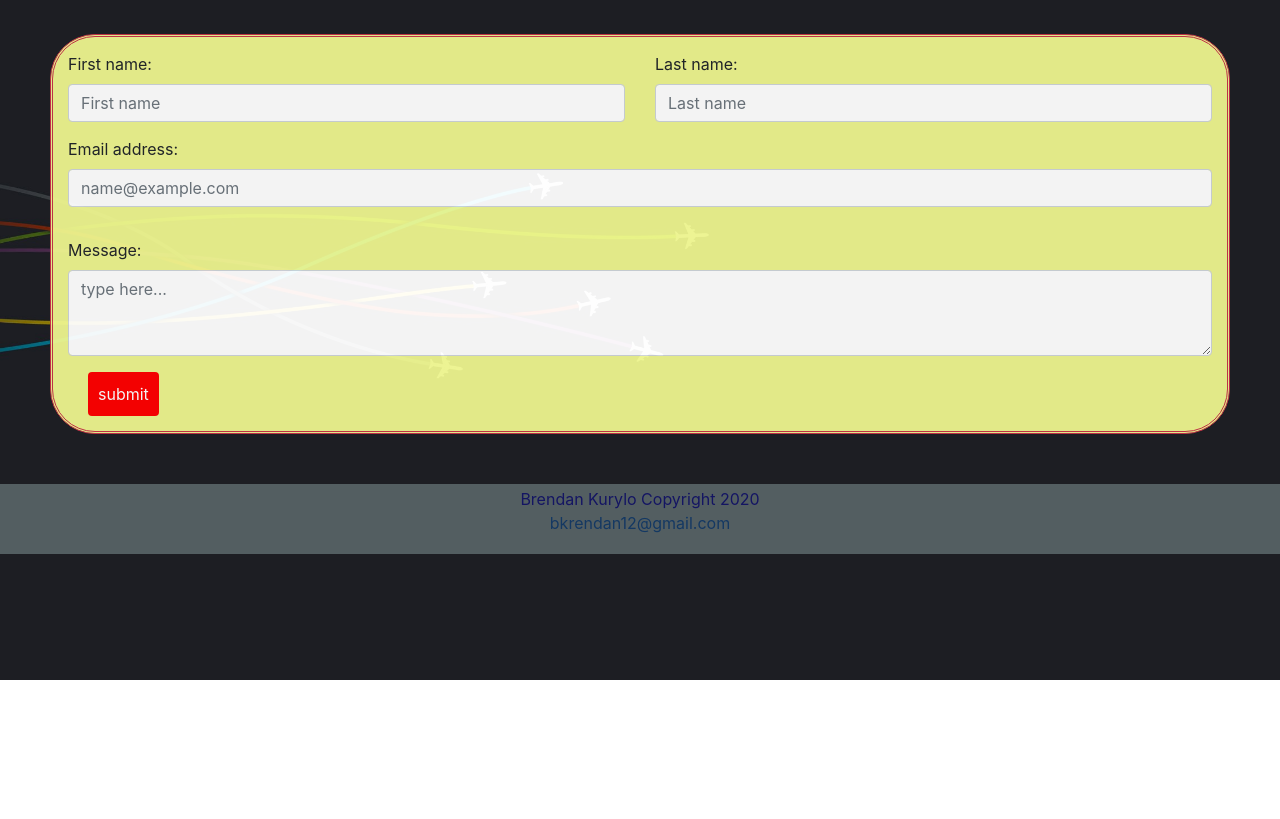
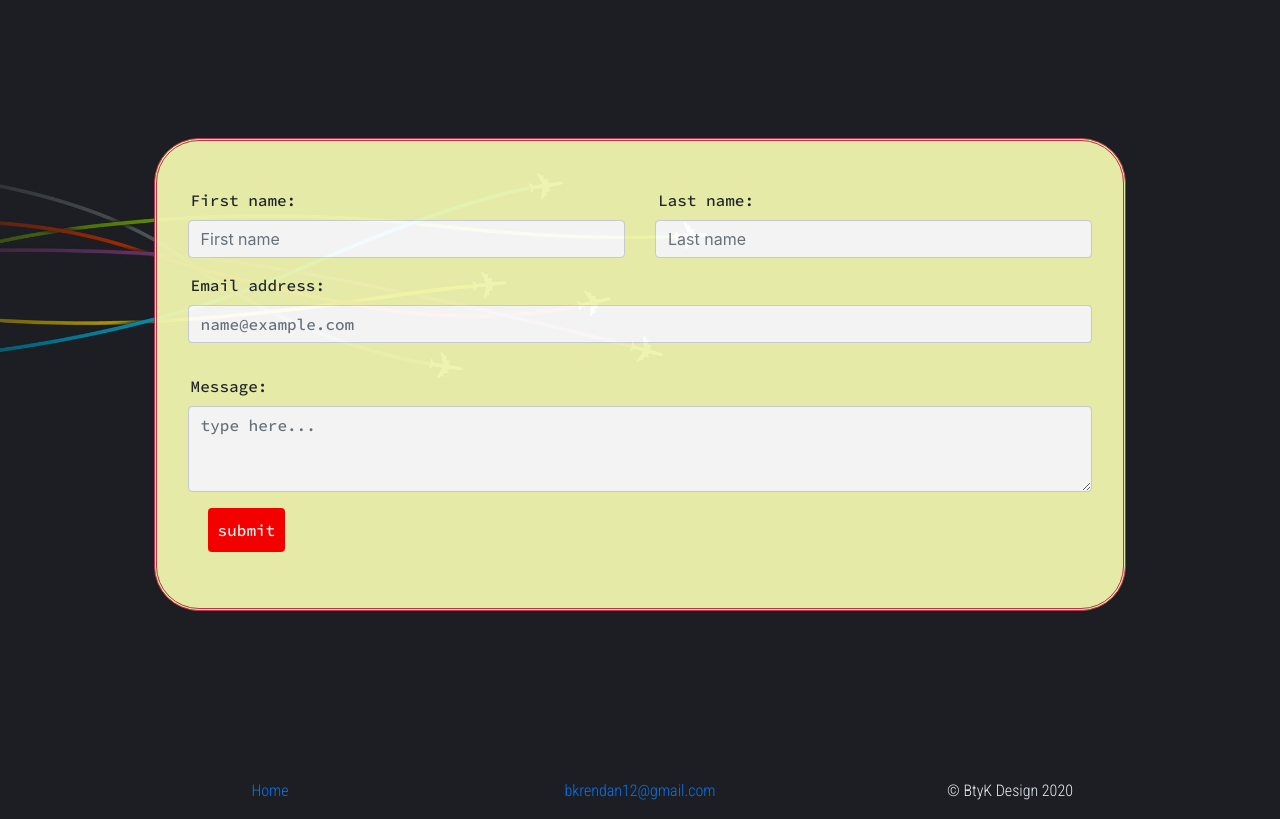
Before and after one commit to Bkrendan12/Homework_02-Responsive_Portfolio, a plain HTML site: page contact.html in a window 1280 px wide. Shown: the part 120-939 px from the top of the page. Before the commit the page ends 800 px from the top, so only its background shows below. Drawn offline with nearby package versions, Linux system fonts and the light colour scheme.

Commit message:
finalized contact page draft_01

```diff
--- a/Assets/styles.css
+++ b/Assets/styles.css
@@ -26,3 +26,12 @@ body {
     color: white;
     font-weight: bold;
 }
+
+footer {
+    text-align: center;
+    position: fixed;
+    padding: 3px;
+    background-color: rgb(221, 255, 251);
+    color: blue;
+    opacity: 0.3;
+}
--- a/Assets/styles2.css
+++ b/Assets/styles2.css
@@ -43,6 +43,7 @@ h2 {
 
 footer {
     text-align: center;
+    position: fixed;
     padding: 3px;
     background-color: rgb(221, 255, 251);
     color: blue;
--- a/Assets/styles3.css
+++ b/Assets/styles3.css
@@ -47,3 +47,12 @@ h1 {
 .youtube {
     width: 25%;
 }
+
+footer {
+    text-align: center;
+    position: fixed;
+    padding: 3px;
+    background-color: rgb(221, 255, 251);
+    color: blue;
+    opacity: 0.3;
+}
--- a/Assets/styles4.css
+++ b/Assets/styles4.css
@@ -4,12 +4,11 @@ body {
     background-repeat: no-repeat;
     background-attachment: fixed;
     background-size: cover;
-}
-
-body {
     font-family: Arial, Helvetica, sans-serif;
     opacity: 0.95;
 }
+
+
 
     * {box-sizing: border-box;}
 
@@ -33,18 +32,39 @@ body {
 }
 
 form {
-    background-color: #eef58f;
-    margin: 50px;
+    background-color: #f0f5af;
+    margin: 12%;
     border-style: double;
     border-radius: 45px;
     border-color: #c83349;
+    padding: 1rem;
+    }
 
-}
+.form-group {
+    padding-left: 15px;
+    padding-top: 15px;
+    padding-right: 15px;
+    font-family: 'Source Code Pro', monospace;
+    }
+
 
 .row {
     padding-left: 15px;
     padding-top: 15px;
     padding-right: 15px;
+}
+
+label {
+    font-family: 'Source Code Pro', monospace;
+    padding-left: 3px;
+}
+
+.col-fn {
+    margin-top: 1rem;
+}
+
+.col-ln {
+    margin-top: 1rem;
 }
 
 .btn.btn-primary {
@@ -57,25 +77,36 @@ form {
     display: inline-block;
     font-size: 16px;
     margin-left: 35px;
-    margin-bottom: 15px;
+    margin-bottom: 2.5rem;
     cursor: pointer;
+    font-family: 'Source Code Pro', monospace;
 
 }
 
-.form-group {
-    padding-left: 15px;
-    padding-top: 15px;
-    padding-right: 15px;
+header {
+    color: white;
+    text-align: center;
+    font-family: 'Roboto Condensed', sans-serif;
 }
 
-.header {
+.col-home  {
+    text-align: center;
+    font-family: 'Roboto Condensed', sans-serif;
+   }
+
+.col-email {
+    text-align: center;
+    font-family: 'Roboto Condensed', sans-serif;
+   }
+
+.col-footer {
+    text-align: center;
+}
+
+.footer.row {
+    width: auto;
+}
+
+p {
     color: aliceblue;
 }
-
-footer {
-    text-align: center;
-    padding: 3px;
-    background-color: rgb(221, 255, 251);
-    color: blue;
-    opacity: 0.3;
-}
--- a/contact.html
+++ b/contact.html
@@ -3,6 +3,11 @@
  <head>
      <meta charset="UTF-8">
      <meta name="viewport" content="width=device-width, initial-scale=1.0">
+     <!-- FONTS -->
+     <link href="https://fonts.googleapis.com/css2?family=Source+Code+Pro:wght@500&display=swap" rel="stylesheet">
+     <link href="https://fonts.googleapis.com/css2?family=Roboto+Condensed:wght@300&family=Source+Code+Pro:wght@500&display=swap" rel="stylesheet">
+
+
        <!-- CSS only -->
     <link rel="stylesheet" href="assets/styles4.css">
     <link rel="stylesheet" href="https://stackpath.bootstrapcdn.com/bootstrap/4.5.2/css/bootstrap.min.css" integrity="sha384-JcKb8q3iqJ61gNV9KGb8thSsNjpSL0n8PARn9HuZOnIxN0hoP+VmmDGMN5t9UJ0Z" crossorigin="anonymous">
@@ -54,18 +59,21 @@
 
     </div>
 
-    <header class="col-md-12 text center">
-      <h1>Contact</h1>
-    </header>
+    <div>
+      <header class="col-md-12 text center">
+        <h1>Contact</h1>
+      </header>
+    </div>
 
-    <form>
+
+    <form justify-content-center >
 
       <div class="row">
-        <div class="col-lg-6">
+        <div class="col-fn col-lg-6">
           <label for="exampleFormControlInput1">First name:</label>
           <input type="text" class="form-control" placeholder="First name">
         </div>
-        <div class="col-lg-6">
+        <div class="col-ln col-lg-6">
           <label for="exampleFormControlInput1">Last name:</label>
           <input type="text" class="form-control" placeholder="Last name">
         </div>
@@ -85,10 +93,43 @@
 
     </form>
 
+
+
+
+
+
+
+
+
+
+
     <footer>
-      <p>Brendan Kurylo Copyright 2020<br>
-      <a href="mailto:bkrendan12@gmail.com">bkrendan12@gmail.com</a></p>
+
+      <div class="container">
+
+        <div class="row justify-content-center">
+
+          <div class="col-home col-lg-4 col-md-4 col-sm-4">
+             <a class="home" href="../Homework_02-Responsive_Portfolio/index.html">Home
+          </div>
+
+          <div class="col-email col-lg-4 col-md-4 col-sm-4">
+            <a class="email" href="mailto:bkrendan12@gmail.com">bkrendan12@gmail.com</a>
+          </div>
+
+          <div class="col-email col-lg-4 col-md-4 col-sm-4">
+            <p>  © BtyK Design 2020</p>
+          </div>
+
+        </div>
+
+      </div>
+
     </footer>
+
+
+
+
 
 
  </body>
```
